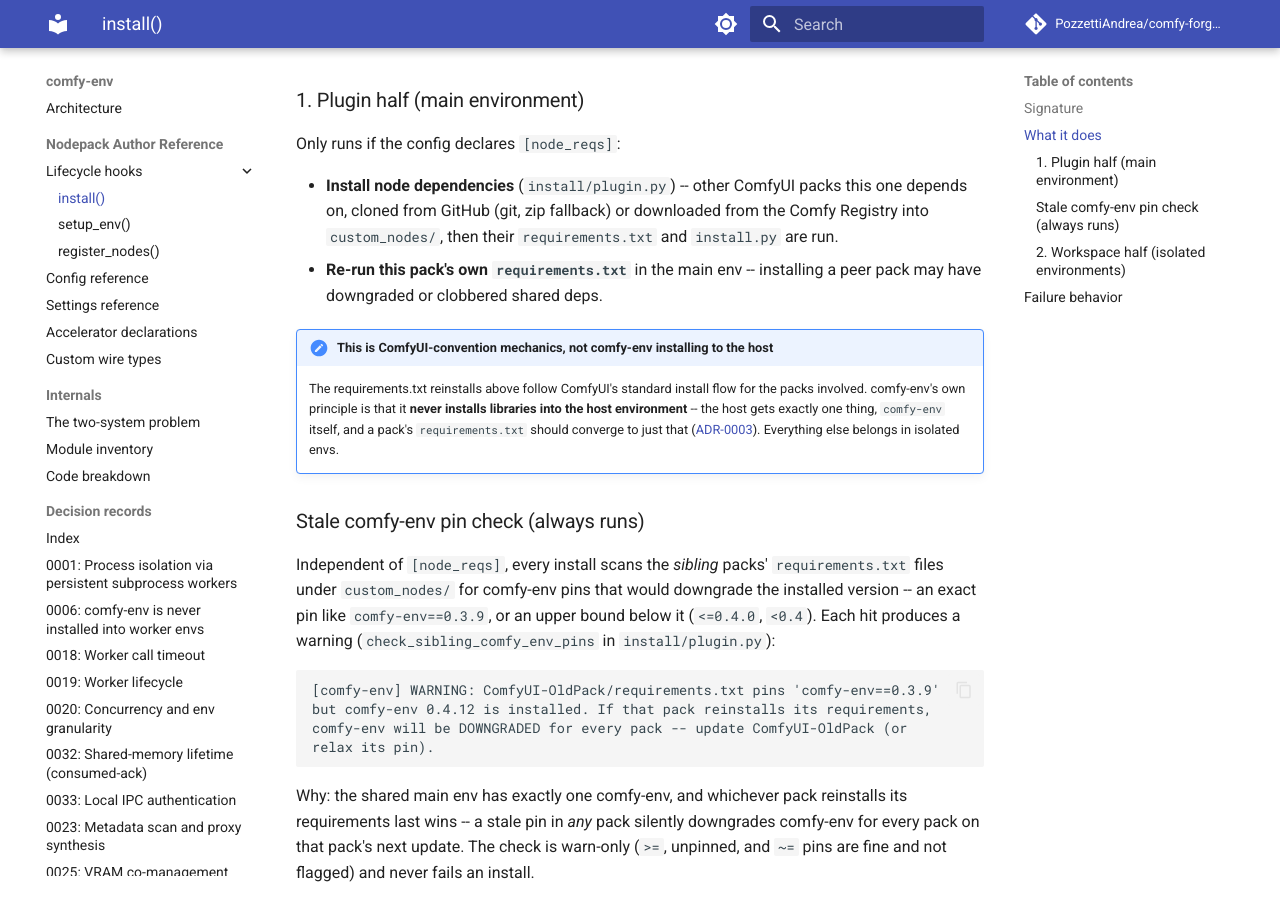
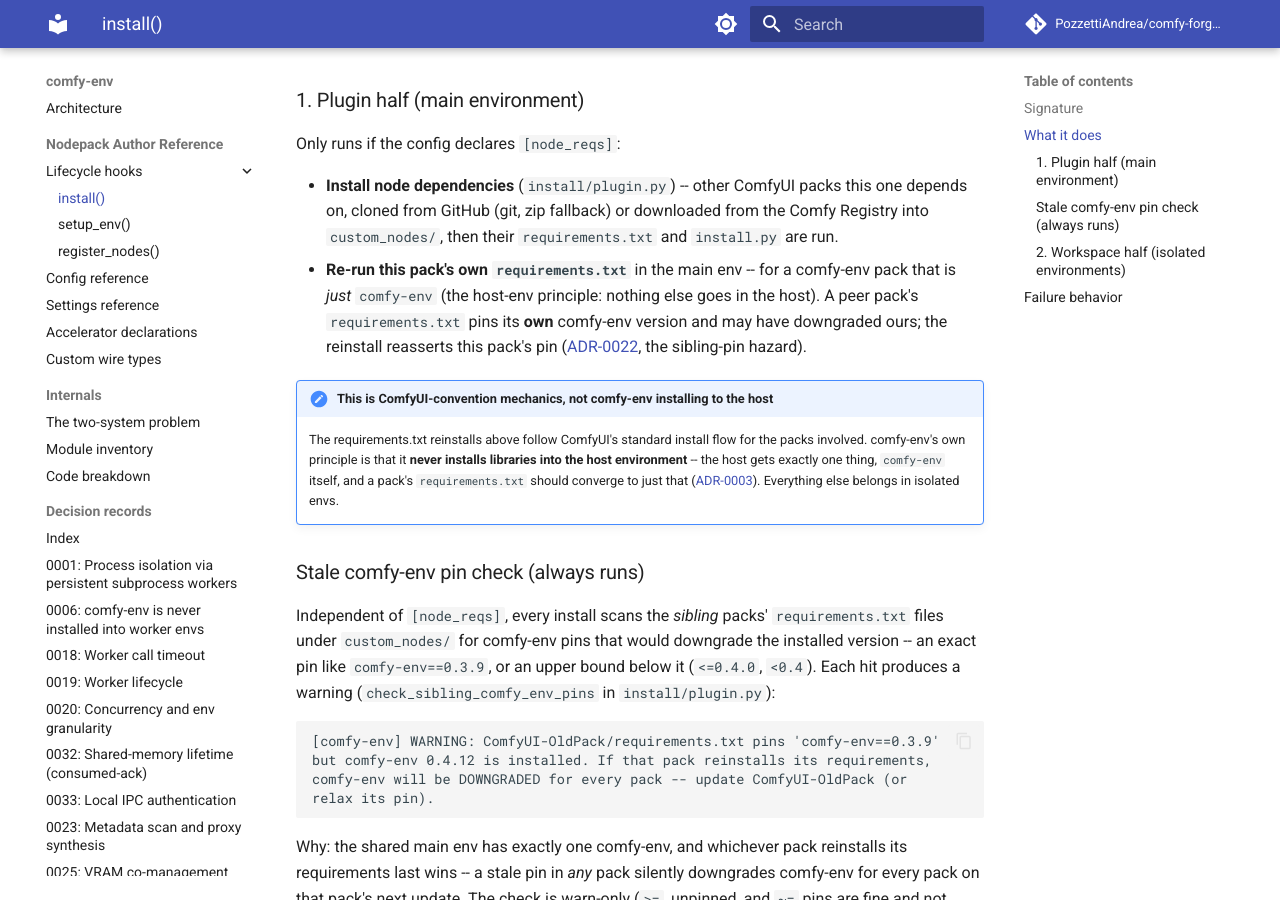
Before and after one commit to Comfy-Forge/comfy-forge-docs, an MkDocs documentation site: the page built from docs/comfy-env/install.md, in a window 1280 px wide and 900 px high, scrolled down 922 px. Built offline with MkDocs 1.6.1 and Material for MkDocs 9.7.7, drawn with Linux system fonts in a browser that asks for light colours; comment, search, counter and statistics services are not loaded.

Commit message:
docs: the pack's requirements.txt is just comfy-env (host-env principle)
Corrected the 'may have downgraded shared deps' framing: a comfy-env
pack's own requirements.txt is *only* comfy-env, so the re-run reasserts
this pack's comfy-env pin after a peer pack (pinning its own version) may
have downgraded it -- the ADR-0022 sibling-pin hazard, not generic shared
deps. Updated both install.md and the install() diagram label.

```diff
--- a/docs/comfy-env/install.md
+++ b/docs/comfy-env/install.md
@@ -46,8 +46,12 @@
   this one depends on, cloned from GitHub (git, zip fallback) or downloaded
   from the Comfy Registry into `custom_nodes/`, then their
   `requirements.txt` and `install.py` are run.
-- **Re-run this pack's own `requirements.txt`** in the main env --
-  installing a peer pack may have downgraded or clobbered shared deps.
+- **Re-run this pack's own `requirements.txt`** in the main env -- for a
+  comfy-env pack that is *just* `comfy-env` (the host-env principle: nothing
+  else goes in the host). A peer pack's `requirements.txt` pins its **own**
+  comfy-env version and may have downgraded ours; the reinstall reasserts
+  this pack's pin ([ADR-0022](adr/0022-comfy-env-placement-in-host-env.md),
+  the sibling-pin hazard).
 
 !!! note "This is ComfyUI-convention mechanics, not comfy-env installing to the host"
     The requirements.txt reinstalls above follow ComfyUI's standard install
```
Also changed, not shown: docs/comfy-env/index.md (+1 -1 lines).
